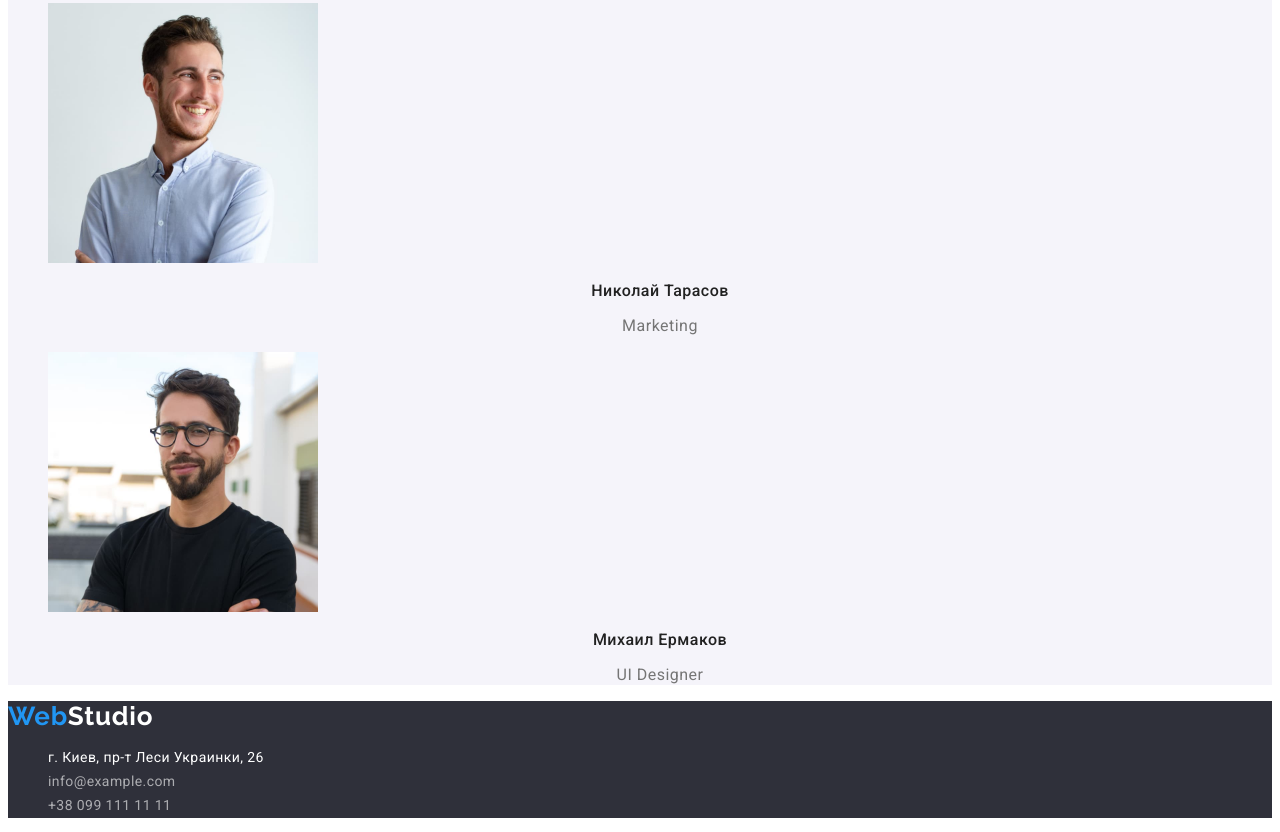
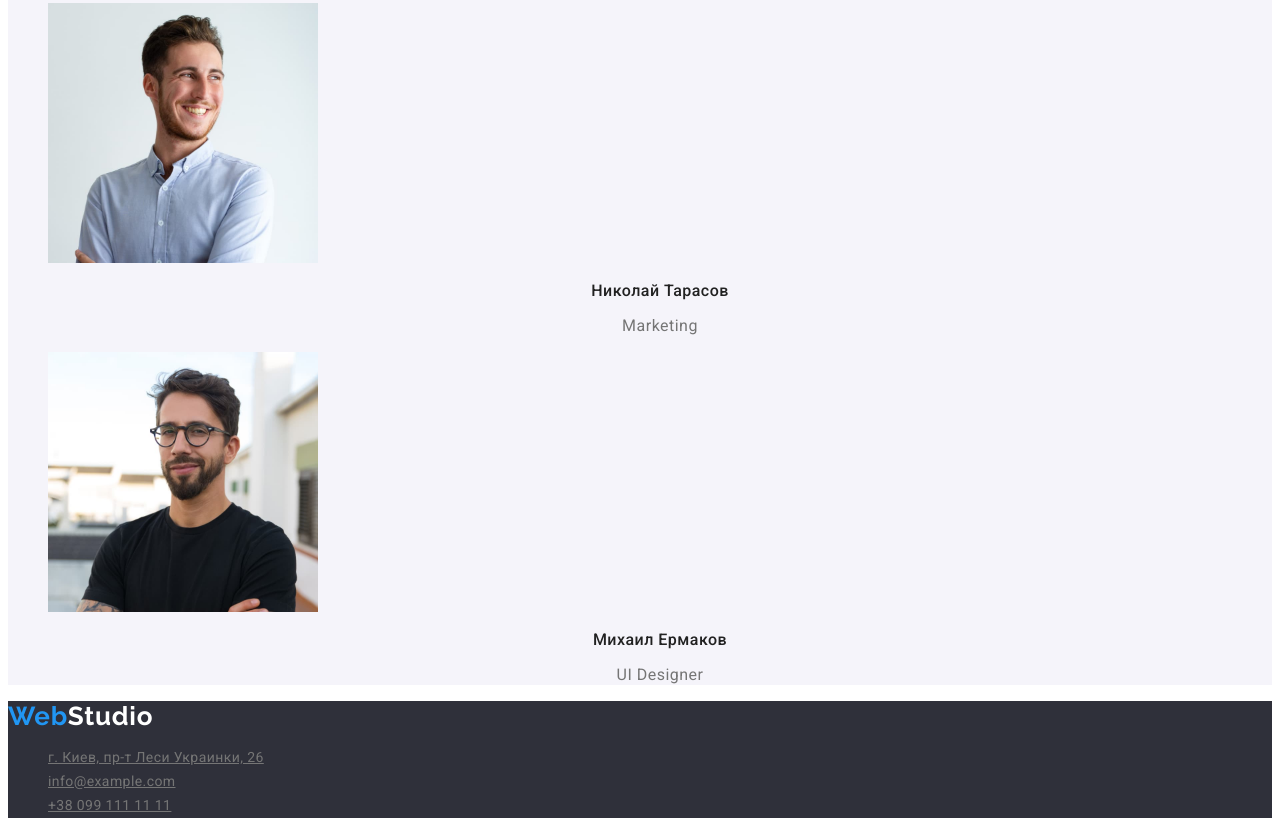
Before and after one commit to ZKaferZ/goit-markup-hw-02, a plain HTML site: page index.html in a window 1280 px wide. Shown: the part 2427-3259 px from the top of the page. Drawn offline with Linux system fonts and the light colour scheme.

Commit message:
final fixes

```diff
--- a/CSS/styles.css
+++ b/CSS/styles.css
@@ -246,3 +246,10 @@ address{
 .contacts-list .link:focus{
 	color: var(--accent-color);
 }
+.contact-link-footer {
+    color: var(--primary-text-color);
+}
+.contact-link-footer:hover {
+  color: #FFFFFF;
+  text-decoration: none;}
+/* ,,,, */
--- a/index.html
+++ b/index.html
@@ -168,17 +168,17 @@
       <address>
         <ul class="contacts-list list">
           <li>
-            <a class="address link" href="https://goo.gl/maps/k9eiwdeAEY9dSczt7"
+            <a class="contact-link-footer" href="https://goo.gl/maps/k9eiwdeAEY9dSczt7"
               >г. Киев, пр-т Леси Украинки, 26</a
             >
           </li>
           <li>
-            <a class="contacts link" href="mailto:info@example.com "
+            <a class="contact-link-footer" href="mailto:info@example.com "
               >info@example.com</a
             >
           </li>
           <li>
-            <a class="contacts link" href="tel:+380991111111"
+            <a class="contact-link-footer" href="tel:+380991111111"
               >+38 099 111 11 11</a
             >
           </li>
```
Also changed, not shown: portholio.html (+3 -3 lines).
